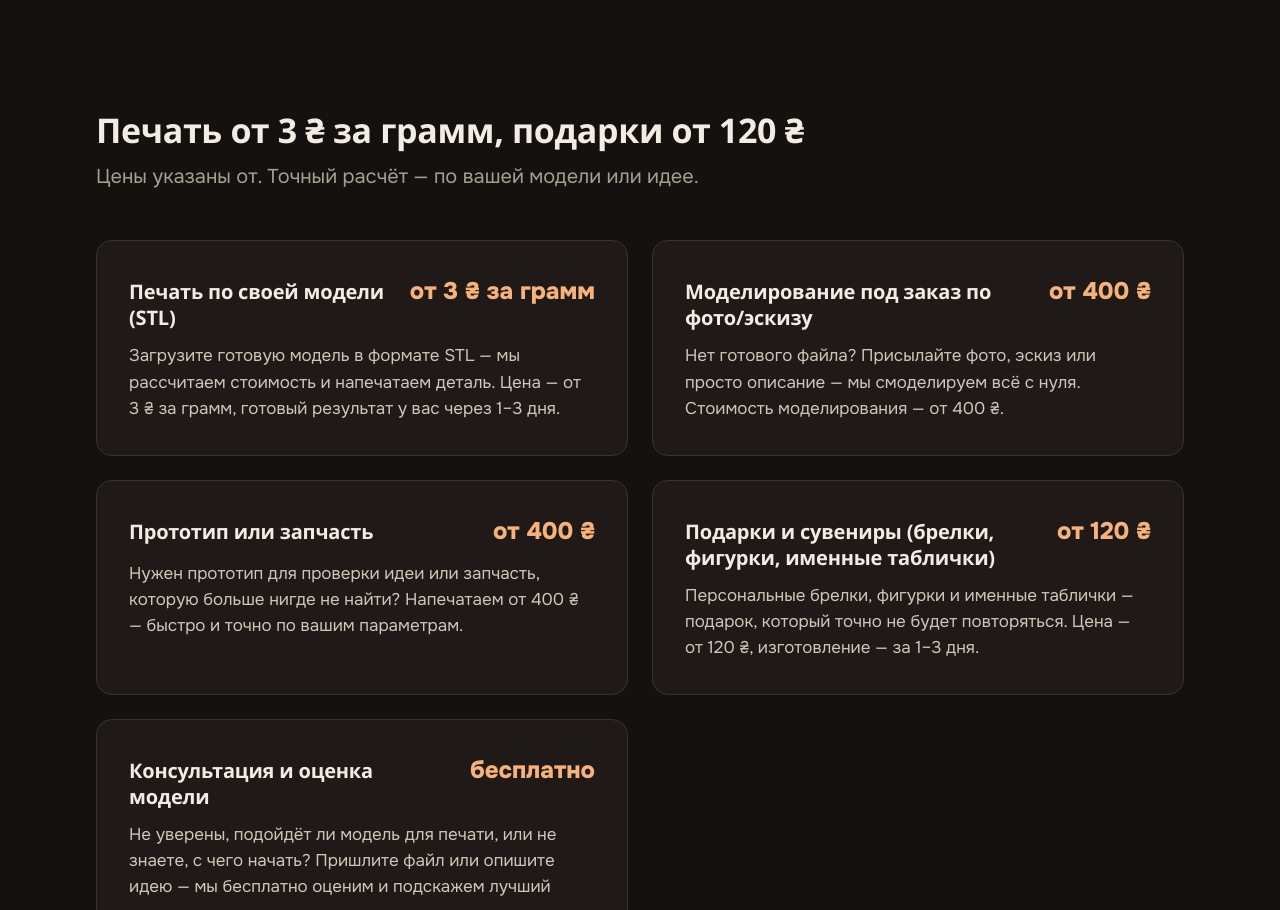
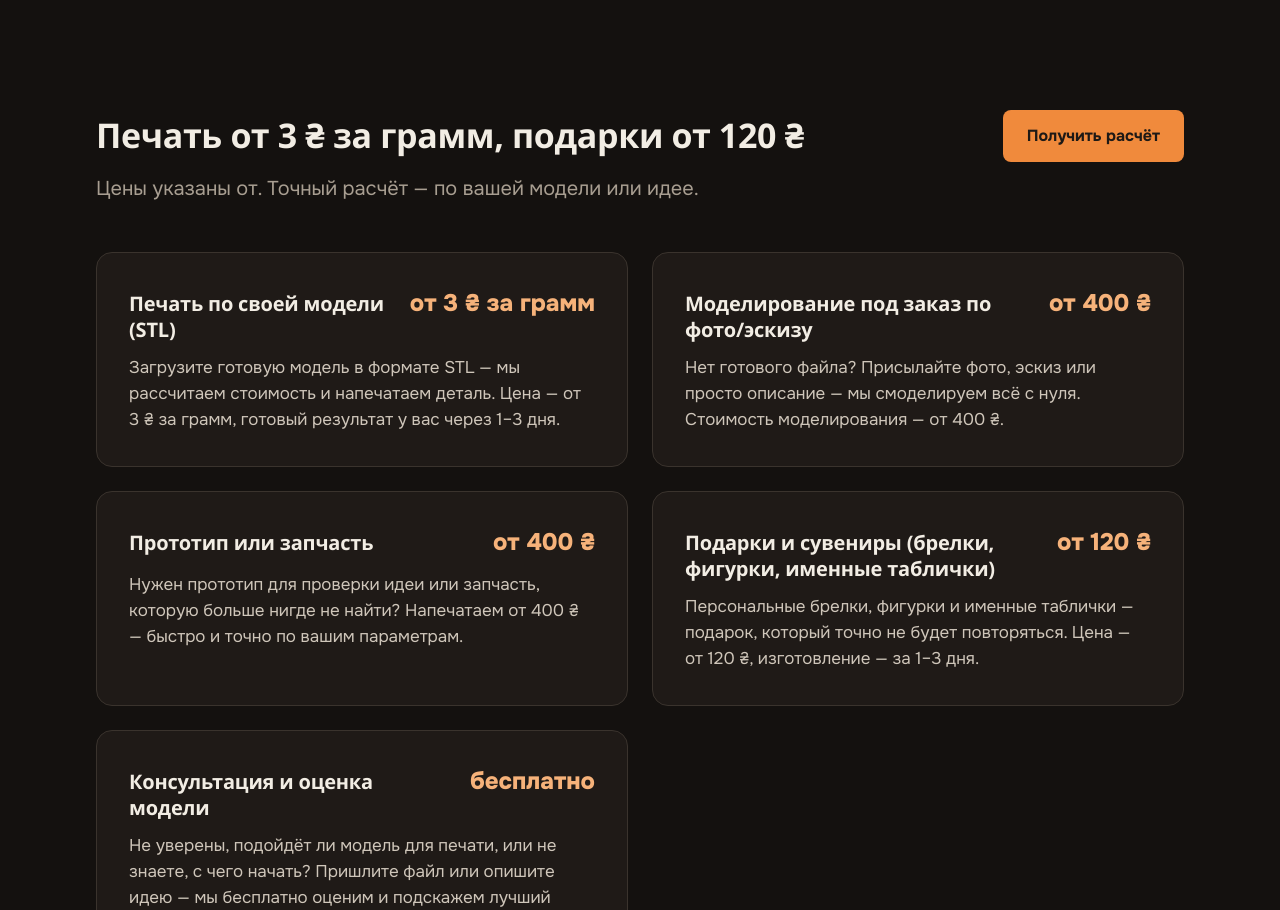
Before and after one commit to DesFis-lab/my-business, a plain HTML site: page index.html in a window 1280 px wide. Shown: the part 822-1732 px from the top of the page. Drawn offline with Linux system fonts and the light colour scheme; a web font is replaced by a local one.

Commit message:
На компьютере добавить кнопку «Получить расчёт» рядом с заголовком цен
Co-Authored-By: Claude Sonnet 5.5 <noreply@anthropic.com>

```diff
--- a/index.html
+++ b/index.html
@@ -103,7 +103,10 @@
 <main>
   <!-- 2. Услуги и цены -->
   <section class="block wrap" id="services" data-reveal>
-    <h2>Печать от 3 ₴ за грамм, подарки от 120 ₴</h2>
+    <div class="block-head">
+      <h2>Печать от 3 ₴ за грамм, подарки от 120 ₴</h2>
+      <a class="btn btn-accent btn-sm d-only" href="#order">Получить расчёт</a>
+    </div>
     <p class="sub">Цены указаны от.<span class="d-only"> Точный расчёт — по вашей модели или идее.</span></p>
     <div class="services">
       <div class="card" data-tilt>
--- a/style.css
+++ b/style.css
@@ -121,6 +121,8 @@ h1 { font-size: 52px; line-height: 1.1; margin: 28px 0 24px; }
 
 /* ---------- Общие блоки ---------- */
 .block { padding-top: 112px; padding-bottom: 112px; }
+.block-head { display: flex; justify-content: space-between; align-items: center; gap: 32px; }
+.block-head .btn { flex: none; }
 .sub { font-size: 20px; color: var(--dim); margin: 12px 0 48px; }
 
 /* ---------- 2. Услуги и цены ---------- */
```
